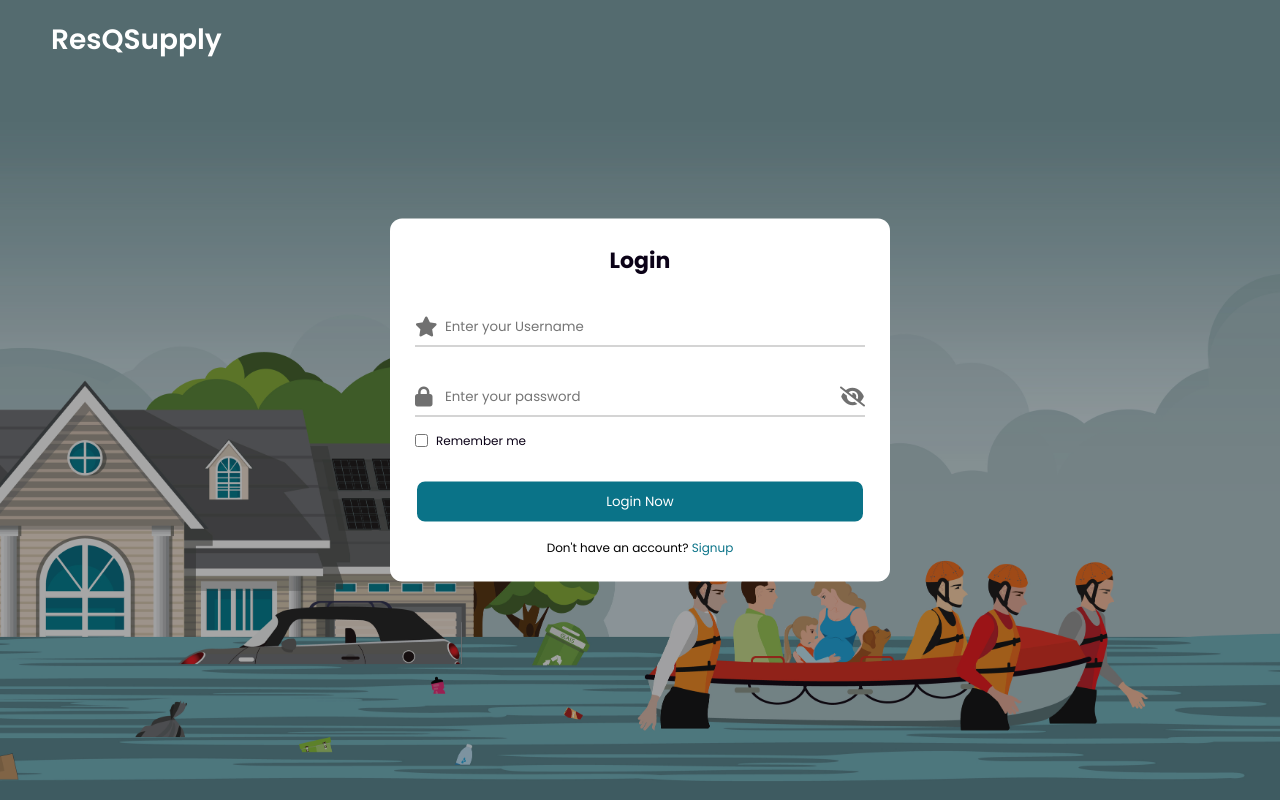
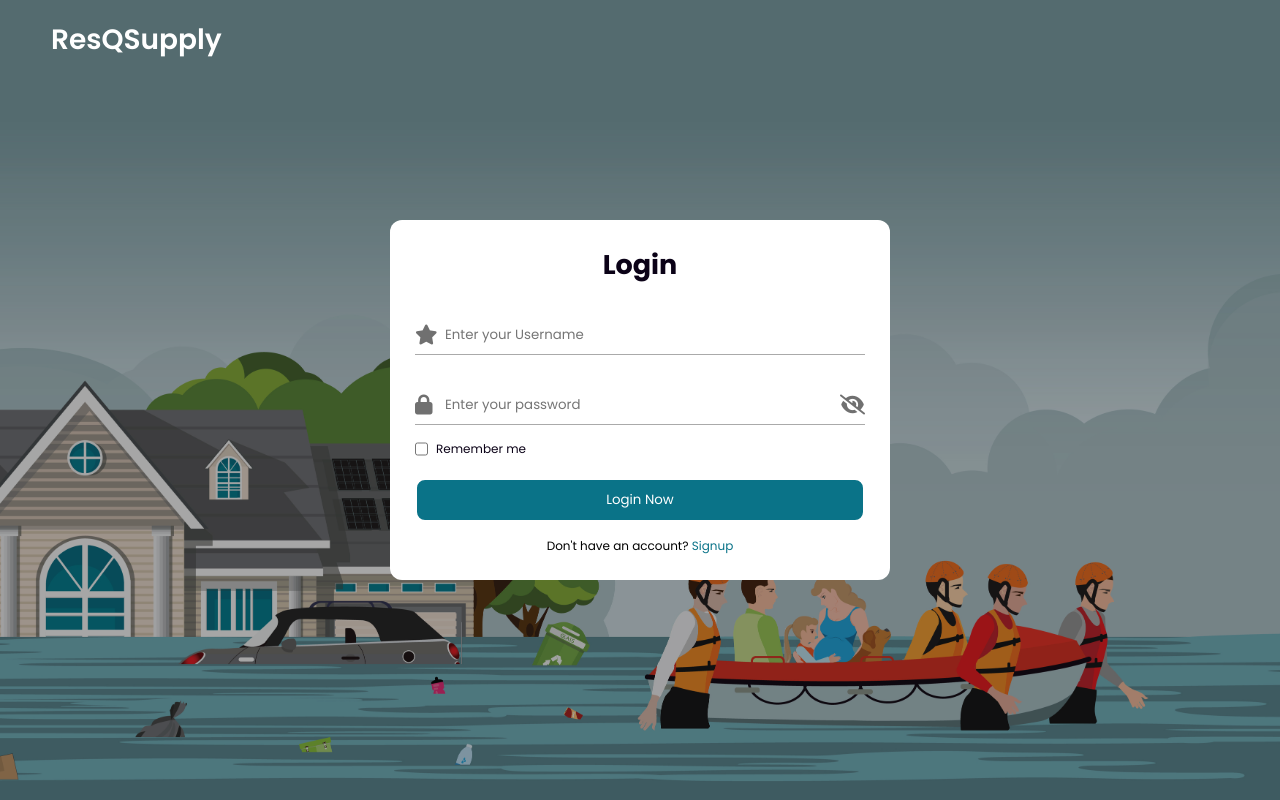
Before and after one commit to CallMeJasonYT/ResQSupply, a PHP site: page /home.html in a window 1280 px wide. Run offline with PHP 8.4, Linux system fonts and the light colour scheme; some libraries are stand-ins or nearby versions.

Commit message:
Login Page Updates
Finished the Front End Part of this page

Co-Authored-By: Roumpini21 <85185865+Roumpini21@users.noreply.github.com>

```diff
--- a/home.css
+++ b/home.css
@@ -1,10 +1,16 @@
 @import url("https://fonts.googleapis.com/css2?family=Poppins:wght@200;300;400;500;600;700&display=swap");
+
 * {
   margin: 0;
   padding: 0;
   box-sizing: border-box;
   font-family: "Poppins", sans-serif;
 }
+
+div {
+  display: block;
+}
+
 .header {
   position: fixed;
   height: 80px;
@@ -12,6 +18,7 @@
   z-index: 101;
   padding: 0 20px;
 }
+
 .nav {
   max-width: 95%;
   width: 100%;
@@ -21,11 +28,13 @@
   align-items: center;
   justify-content: space-between;
 }
+
 .nav_logo {
   font-size: 28px;
   color: #fff;
   font-weight: 550;
 }
+
 .button {
   padding: 6px 24px;
   border: 2px solid #fff;
@@ -34,6 +43,7 @@
   cursor: pointer;
   color: #fff;
 }
+
 .button:active {
   transform: scale(0.98);
 }
@@ -57,10 +67,10 @@
   z-index: 100;
 }
 
-/* Form */
+/* General Form Styling */
 .form_container {
   position: fixed;
-  max-width: 320px;
+  max-width: 370px;
   width: 100%;
   top: 50%;
   left: 50%;
@@ -74,8 +84,8 @@
   opacity: 1;
 }
 
-@media screen and (min-width:640px){
-  .form_container{
+@media screen and (min-width:640px) {
+  .form_container {
     max-width: 500px;
   }
 }
@@ -83,25 +93,29 @@
 .signup_form {
   display: none;
 }
+
 .form_container.active .signup_form {
   display: block;
 }
+
 .form_container.active .login_form {
   display: none;
 }
 
-.form_container h2 {
-  font-size: 22px;
+.form .title {
+  font-size: 18px;
   color: #0b0217;
   text-align: center;
 }
-.input_box {
+
+.input-box {
   position: relative;
   margin-top: 30px;
   width: 100%;
   height: 40px;
 }
-.input_box input {
+
+.input-box input {
   height: 100%;
   width: 100%;
   border: none;
@@ -111,73 +125,158 @@
   transition: all 0.2s ease;
   border-bottom: 1.5px solid #aaaaaa;
 }
-.input_box input:focus {
+
+.input-box input:focus {
   border-color: #0a7388;
 }
-.input_box i {
+
+.input-box i {
   position: absolute;
   top: 50%;
   transform: translateY(-50%);
   font-size: 20px;
   color: #707070;
 }
-.input_box i.user,
-.input_box i.fname,
-.input_box i.phone,
-.input_box i.mail,
-.input_box i.password {
+
+.input-box i.user,
+.input-box i.fname,
+.input-box i.phone,
+.input-box i.mail,
+.input-box i.password {
   left: 0;
 }
-.input_box input:focus ~ i.user,
-.input_box input:focus ~ i.fname,
-.input_box input:focus ~ i.phone,
-.input_box input:focus ~ i.mail,
-.input_box input:focus ~ i.password,
-.input_box input:focus ~ i.pw_hide {
+
+.input-box input:focus~i.user,
+.input-box input:focus~i.fname,
+.input-box input:focus~i.phone,
+.input-box input:focus~i.mail,
+.input-box input:focus~i.password,
+.input-box input:focus~i.pw_hide {
   color: #0a7388;
 }
-.input_box i.pw_hide {
+
+.input-box i.pw_hide {
   right: 0;
   font-size: 20px;
   cursor: pointer;
 }
+
 .option_field {
   margin-top: 15px;
   display: flex;
   align-items: center;
   justify-content: space-between;
 }
+
+form .field {
+  margin-bottom: 20px;
+}
+
+form .input-box {
+  position: relative;
+  height: 40px;
+  width: 100%;
+}
+
 .form_container a {
   color: #0a7388;
   font-size: 12px;
   text-decoration: none;
 }
+
 .form_container a:hover {
   text-decoration: underline;
 }
+
+.form_container .button {
+  background: #0a7388;
+  margin-top: 20px;
+  width: 100%;
+  padding: 10px 0;
+  border-radius: 10px;
+}
+
+.login_signup {
+  font-size: 12px;
+  text-align: center;
+  margin-top: 15px;
+}
+
+/* Login Form Styling */
 .checkbox {
   display: flex;
   column-gap: 8px;
   white-space: nowrap;
 }
+
 .checkbox input {
   accent-color: #0a7388;
 }
+
 .checkbox label {
   font-size: 12px;
   cursor: pointer;
   user-select: none;
   color: #0b0217;
 }
-.form_container .button {
-  background: #0a7388;
-  margin-top: 30px;
+
+/* Signup Form Styling */
+.field .password-check {
+  margin-top: 15px;
+  position: relative;
+  top: calc(100%);
   width: 100%;
-  padding: 10px 0;
-  border-radius: 10px;
+  padding: 20px 30px;
+  background: #dadada46;
+  border-radius: 6px;
+  display: none;
 }
-.login_signup {
-  font-size: 12px;
-  text-align: center;
-  margin-top: 15px;
+
+.field.password.active .password-check {
+  position: relative;
+  transform: translateY(0);
+  display: block;
 }
+
+.field .check{
+  align-items: center;
+  margin-top: 6px;
+  color: #d93025;
+  font-size: 13px;
+  display: none;
+}
+
+.invalid .check{
+  display: flex;
+}
+
+.check-title {
+  font-size: 15px;
+  margin-bottom: 10px;
+}
+
+.checklist {
+  list-style: none;
+}
+
+.list-item {
+  font-size: 14px;
+  padding-left: 30px;
+}
+
+.list-item::before {
+  content: '\f00d \00a0';
+  font-family: FontAwesome;
+  display: inline-block;
+  margin: 8px 0;
+  margin-left: -30px;
+}
+
+.list-item.checked {
+  opacity: 0.6;
+}
+
+.list-item.checked::before {
+  content: '\f00c \00a0';
+  color: #00000046;
+}
--- a/home.html
+++ b/home.html
@@ -1,5 +1,6 @@
 <!DOCTYPE html>
 <html lang="en">
+
 <head>
   <meta charset="UTF-8" />
   <meta http-equiv="X-UA-Compatible" content="IE=edge" />
@@ -9,6 +10,7 @@
   <!-- Favicons -->
   <script src="https://kit.fontawesome.com/67405e0868.js" crossorigin="anonymous"></script>
 </head>
+
 <body>
   <!-- Header -->
   <header class="header">
@@ -22,13 +24,13 @@
       <!-- Login From -->
       <div class="form login_form">
         <form action="#">
-            <h2>Login</h2>
-            <div class="input_box">
-              <input type="text" placeholder="Enter your Username" required />
+          <div class="title"><h2>Login</h2></div>
+          <div class="input-box">
+            <input type="text" placeholder="Enter your Username" minlength="8" maxlength="20" required />
             <i class="fa-solid fa-star user"></i>
           </div>
-            <div class="input_box">
-              <input type="password" placeholder="Enter your password" required />
+          <div class="input-box">
+            <input type="password" placeholder="Enter your password" minlength="8" maxlength="12" required />
             <i class="fa-solid fa-lock password"></i>
             <i class="fa-solid fa-eye-slash pw_hide"></i>
           </div>
@@ -44,28 +46,56 @@
       </div>
       <!-- Signup From -->
       <div class="form signup_form">
-          <form action="#">
-            <h2>Signup</h2>
-            <div class="input_box">
-              <input type="text" placeholder="Enter your Username" required />
+        <div class="title"><h2>Signup</h2></div>
+        <form action="https://google.com">
+          <div class="field username">
+            <div class="input-box">
+              <input type="text" id="username" placeholder="Enter your Username" minlength="8" maxlength="20" required/>
               <i class="fa-solid fa-star user"></i>
             </div>
-            <div class="input_box">
-              <input type="text" placeholder="Enter your Full Name" required />
+            <span class="check username">
+              <p class="check-text">Please enter a Valid Username</p>
+            </span>
+          </div>
+          <div class="field fullname">
+            <div class="input-box">
+              <input type="text" id="fullname" placeholder="Enter your Full Name" minlength="5" maxlength="50" required />
               <i class="fa-solid fa-user fname"></i>
             </div>
-            <div class="input_box">
-              <input type="tel" id="phone" placeholder="Enter your Phone Number" minlength="10" maxlength="10" required />
+            <span class="check fullname">
+              <p class="check-text">Please enter a Valid Fullname</p>
+            </span>
+          </div>
+          <div class="field phone">
+            <div class="input-box">
+              <input type="tel" id="phone" placeholder="Enter your Phone Number" minlength="10" maxlength="15" required />
               <i class="fa-solid fa-phone phone"></i>
             </div>
-            <div class="input_box">
-              <input type="text" placeholder="Enter your Email (Optional)" />
+            <span class="check phone">
+              <p class="check-text">Please enter a Valid Phone Number</p>
+            </span>
+          </div>
+          <div class="field email">
+            <div class="input-box">
+              <input type="email" placeholder="Enter your Email (Optional)" />
               <i class="fa-solid fa-envelope mail"></i>
             </div>
-            <div class="input_box">
-              <input type="password" placeholder="Create password" required />
+          </div>
+          <div class="field password">
+            <div class="input-box">
+              <input type="password" id="pass" placeholder="Create password" maxlength="12" required />
               <i class="fa-solid fa-lock password"></i>
               <i class="fa-solid fa-eye-slash pw_hide"></i>
+            </div>
+            <span class="password-check">
+              <h3 class="check-title">Password should be:</h3>
+              <ul class="checklist">
+                <li class="list-item">8-12 Characters Long </li>
+                <li class="list-item">Containing 1 Uppercase Character </li>
+                <li class="list-item">Containing 1 Special Character </li>
+                <li class="list-item">Only Containing English Characters </li>
+              </ul>
+            </span>
           </div>
           <button class="button">Signup Now</button>
           <div class="login_signup">Already have an account? <a href="#" id="login">Login</a></div>
```
Also changed, not shown: home.js (+107 -7 lines). Lines whose indentation alone changed are shown as unchanged.
